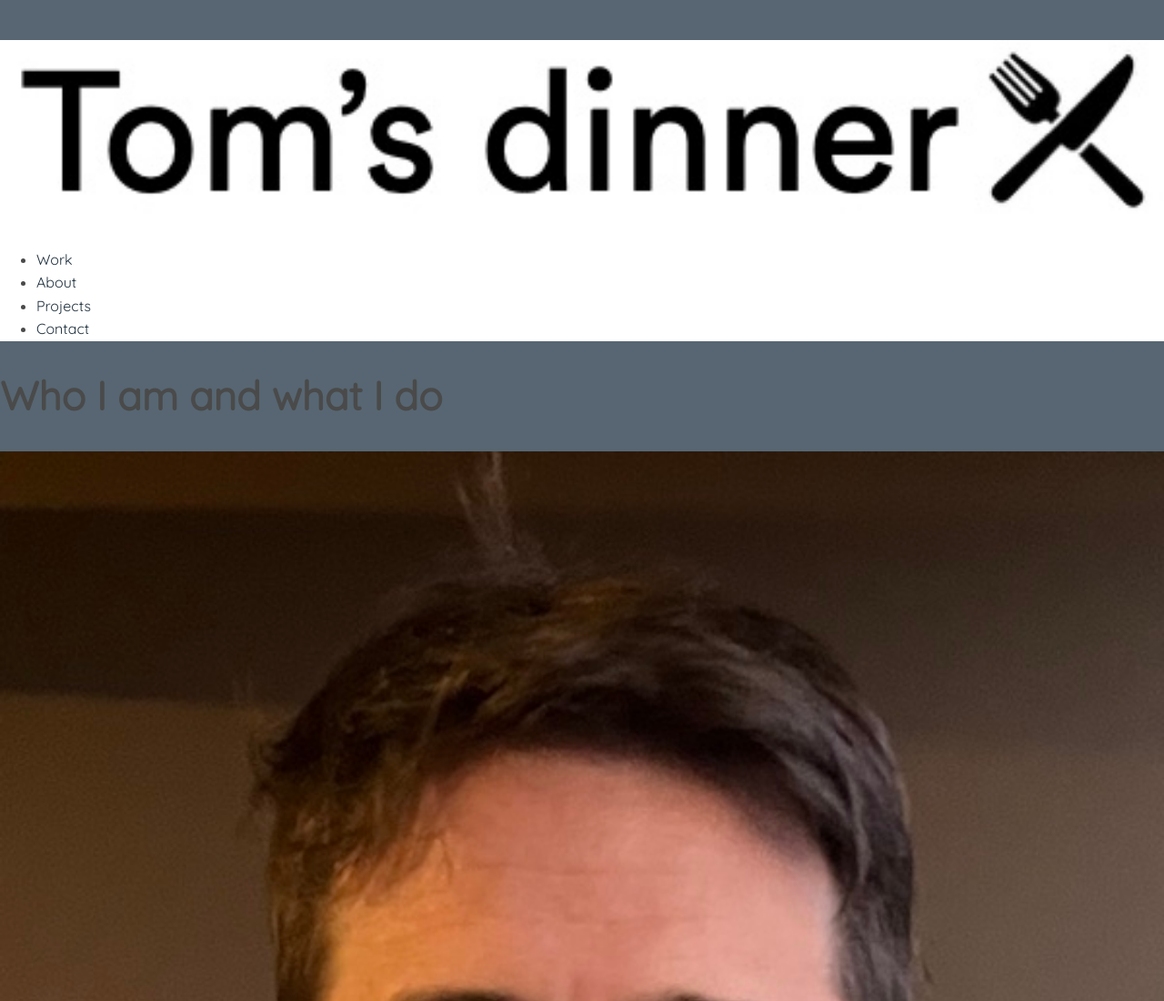
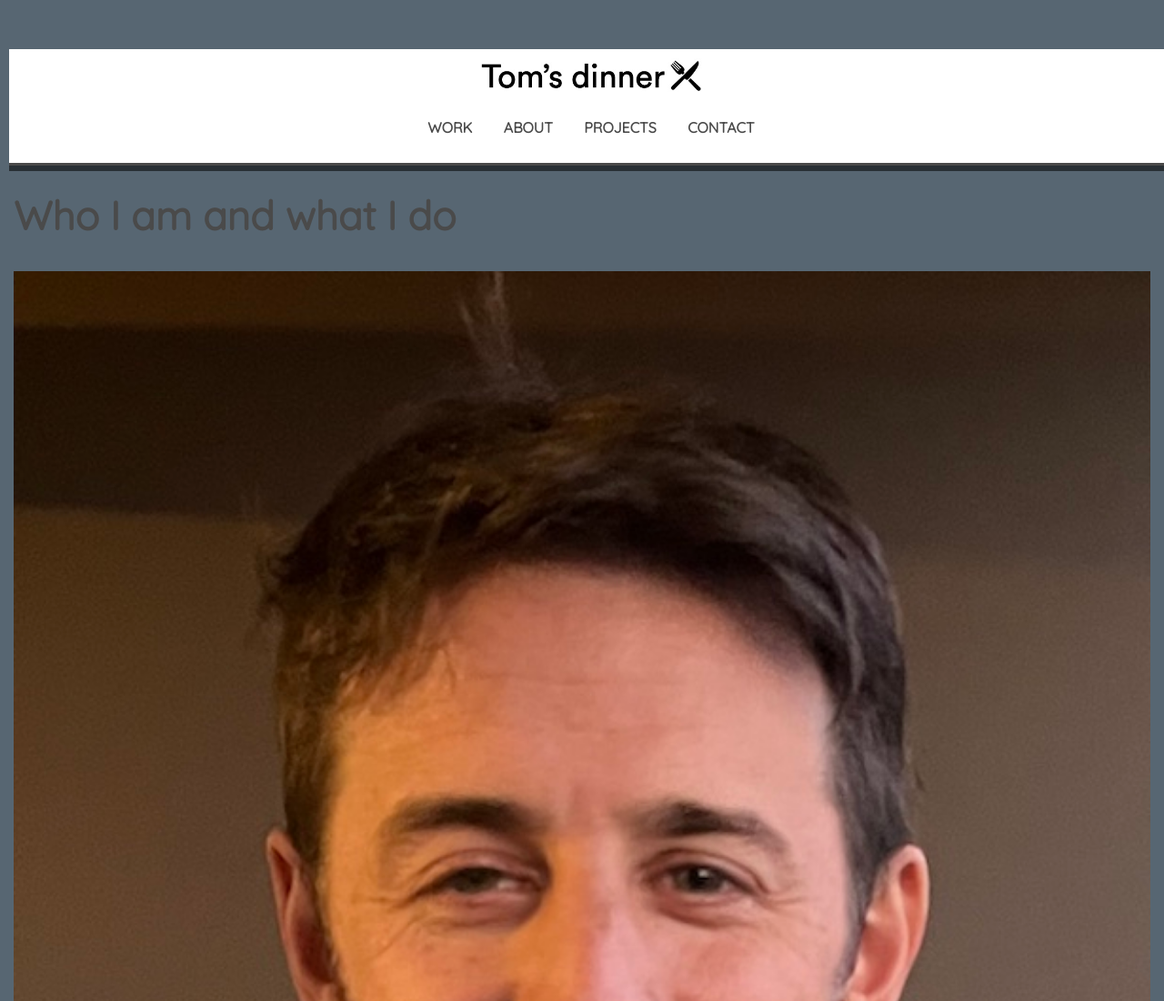
Before and after one commit to Tommplay/portfolio-website, a plain HTML site: page about.html in a window 1280 px wide. Shown: the top 1100 px of the page at 91% size. Drawn offline with nearby package versions, Linux system fonts and the light colour scheme.

Commit message:
Update style.css
updated navigation buttons with hover active visited and focus. resized box margins borders and padding. updated her section text alignment

```diff
--- a/css/style.css
+++ b/css/style.css
@@ -1,3 +1,7 @@
+* {
+  box-sizing: border-box;
+}
+
 body {
   background-color: #576672;
   font-family: 'Quicksand', sans-serif;
@@ -33,68 +37,147 @@ h4 {
   font-size: 1.35em;
   font-weight: 400;
 }
+
 img {
   width: 100%;
 }
+
 a {
   color: #20313F;
-  text-decoration: none; /* No underlining */
+  text-decoration: none;
+  /* No underlining */
 }
+
 a:hover {
   color: #cc6540;
-  text-decoration: underline; /* Underlining when hovering over a link */
+  text-decoration: underline;
+  /* Underlining when hovering over a link */
 }
-a:visited { /* visited link */
+
+a:visited {
+  /* visited link */
   color: #20313F;
 }
-a:active { /* selected link */
+
+a:active {
+  /* selected link */
   color: #994c30;
 }
+
 a:hover,
 a:focus {
   color: #cc6540;
   text-decoration: underline;
 }
+
 .button {
-  display: inline-block; /* since the <a> tag is inline by default, we need to change this to inline-block, but more on this in the next exercise */
+  display: inline-block;
+  /* since the <a> tag is inline by default, we need to change this to inline-block, but more on this in the next exercise */
   background-color: #ff7f50;
-  color: #ffffff; /* needed to override the default link color */
+  color: #ffffff;
+  /* needed to override the default link color */
   font-weight: 400;
   padding: 10px;
   border-radius: 3px;
-  border-bottom: 2px solid #994c30; /* width of the border, type, color */
+  border-bottom: 2px solid #994c30;
+  /* width of the border, type, color */
   transition: 0.2s opacity;
 }
+
 .button:hover {
-  opacity: 0.8; /* Reduces the opacity of the button to 80% */
+  opacity: 0.8;
+  /* Reduces the opacity of the button to 80% */
   text-decoration: none;
 }
+
 .button.contact {
   background-color: transparent;
   color: #ff7f50;
   text-transform: uppercase;
   border: 2px solid #ff7f50;
 }
+
 .button.contact:hover {
   background-color: #ff7f50;
   color: #ffffff;
 }
+
 .button.cv {
   background-color: transparent;
   color: #ff7f50;
   text-transform: uppercase;
   border: 2px solid #ff7f50;
 }
+
 .button.cv:hover {
   background-color: #ff7f50;
   color: #ffffff;
 }
+
 header {
   background-color: #ffffff;
+  text-align: center;
+  padding: 10px 0px;
+  /* Adds a 10px inner spacing to all sides */
+  /* padding: 10px 5px; Adds 10px to top & bottom and 5px to left and right */
+  /* padding: 10px 5px 15px 5px; /* Adds 10px top, 5px right, 15px bottom, 5px left */
+  margin: 10px;
+  border-bottom: 3px solid #4a4a4a;
+  -webkit-box-shadow: 0px 6px 0px 0px rgba(0, 0, 0, 0.53);
+-moz-box-shadow:    0px 6px 0px 0px rgba(0, 0, 0, 0.53);
+box-shadow:         0px 6px 0px 0px rgba(0, 0, 0, 0.53);
+  position: fixed;
+  width: 100%
 }
+
 .social-icon {
-  width: 25px;
+  width: 40px;
+  display: inline-block;
 }
+
+.logo {
+  width: 250px;
+}
+
+nav>ul {
+  list-style-type: none;
+  padding: 0;
+}
+
+nav>ul>li {
+  display: inline-block;
+}
+
+nav>ul>li>a {
+  padding: 0 15px;
+  text-transform: uppercase;
+  font-weight: 700;
+  color: #4a4a4a;
+}
+
+nav:hover {
+  color: #cc6540;
+  text-decoration: underline;
+  /* Underlining when hovering over a link */
+}
+
+nav:visited {
+  /* visited link */
+  color: #20313F;
+}
+
+nav:active {
+  /* selected link */
+  color: #994c30;
+}
+
+#hero {
+  background-color: #;
+  padding: 20px 0;
+  display: inline-block;
+  width: 100%;
+}
+
 
 /*
 colours used:
@@ -104,3 +187,25 @@ another dark blue: #112535;
 cream: #858055;
 brown: #332D02;
 */
+/* Layout styling */
+.container {
+  padding: 0 15px;
+}
+
+.row {
+  margin: 25px 0;
+  /* 25px top and bottom, 0 left and right */
+}
+
+#hero h1 {
+  text-align: center;
+  /* Centers text */
+}
+
+#hero h3 {
+  text-align: center;
+  /* Centers text */
+}
+main {
+  padding-top: 133px;
+}
```
